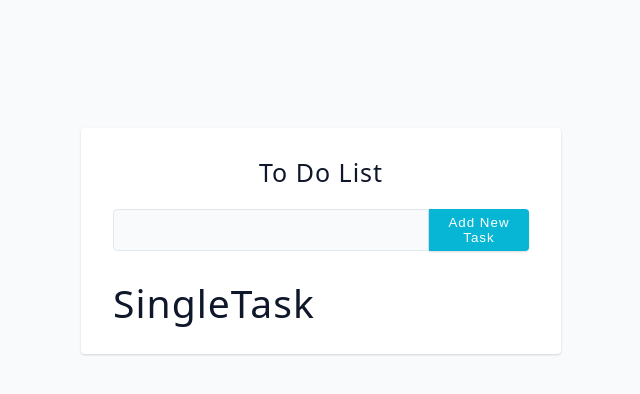
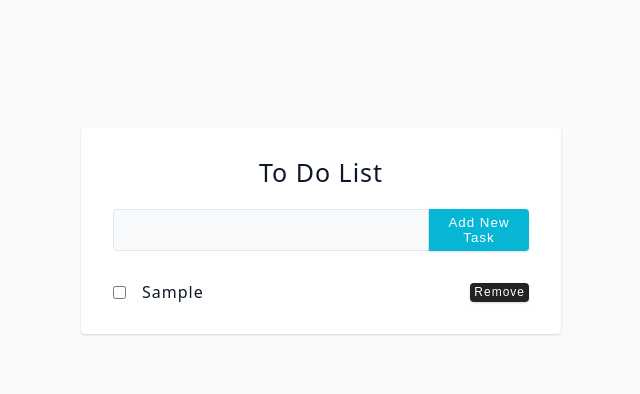
Before and after one commit to ProfessorBunny/ToDo-List-React, a React (Vite) app: page / in a window 1280 px wide. Both pictures are taken after typing "Sample" into the empty fields and a click on the button "Add New Task". Shown: the top 394 px of the page, without its empty margins (319-959 px from the left). Built offline with nearby package versions, Linux system fonts and the light colour scheme; the HTML template or start-up script is replaced by a standard one.

Commit message:
Displaying Every task after adding it

```diff
--- a/src/SingleTask.jsx
+++ b/src/SingleTask.jsx
@@ -1,4 +1,21 @@
-const SingleTask = () => {
-  return <h2>SingleTask</h2>;
+import { useState } from "react";
+
+const SingleTask = ({ task, removeTask }) => {
+  const [isChecked, setIsChecked] = useState(task.completed);
+  return (
+    <div className="single-item">
+      <input
+        type="checkbox"
+        checked={isChecked}
+        onChange={() => {
+          setIsChecked((prevState) => !prevState);
+        }}
+      />
+      <p style={{ textDecoration: isChecked && "line-through" }}>{task.name}</p>
+      <button className="btn remove-btn" type="button">
+        Remove
+      </button>
+    </div>
+  );
 };
 export default SingleTask;
--- a/src/Tasks.jsx
+++ b/src/Tasks.jsx
@@ -4,7 +4,7 @@ const Tasks = ({ tasks, removeTask }) => {
   return (
     <div className="items">
       {tasks.map((task) => {
-        return <SingleTask key={task.id} item={task} removeItem={removeTask} />;
+        return <SingleTask key={task.id} task={task} removeTask={removeTask} />;
       })}
     </div>
   );
```
